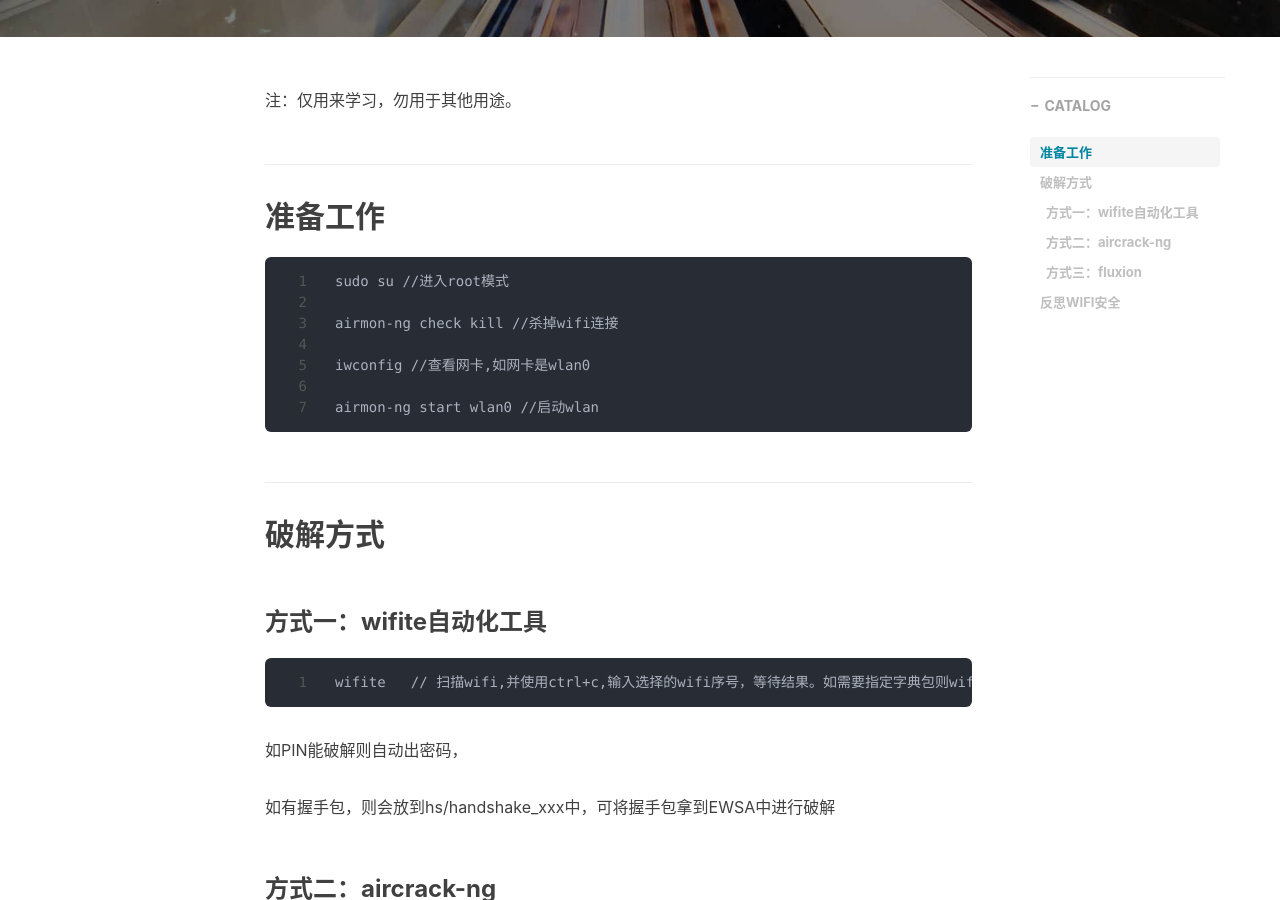
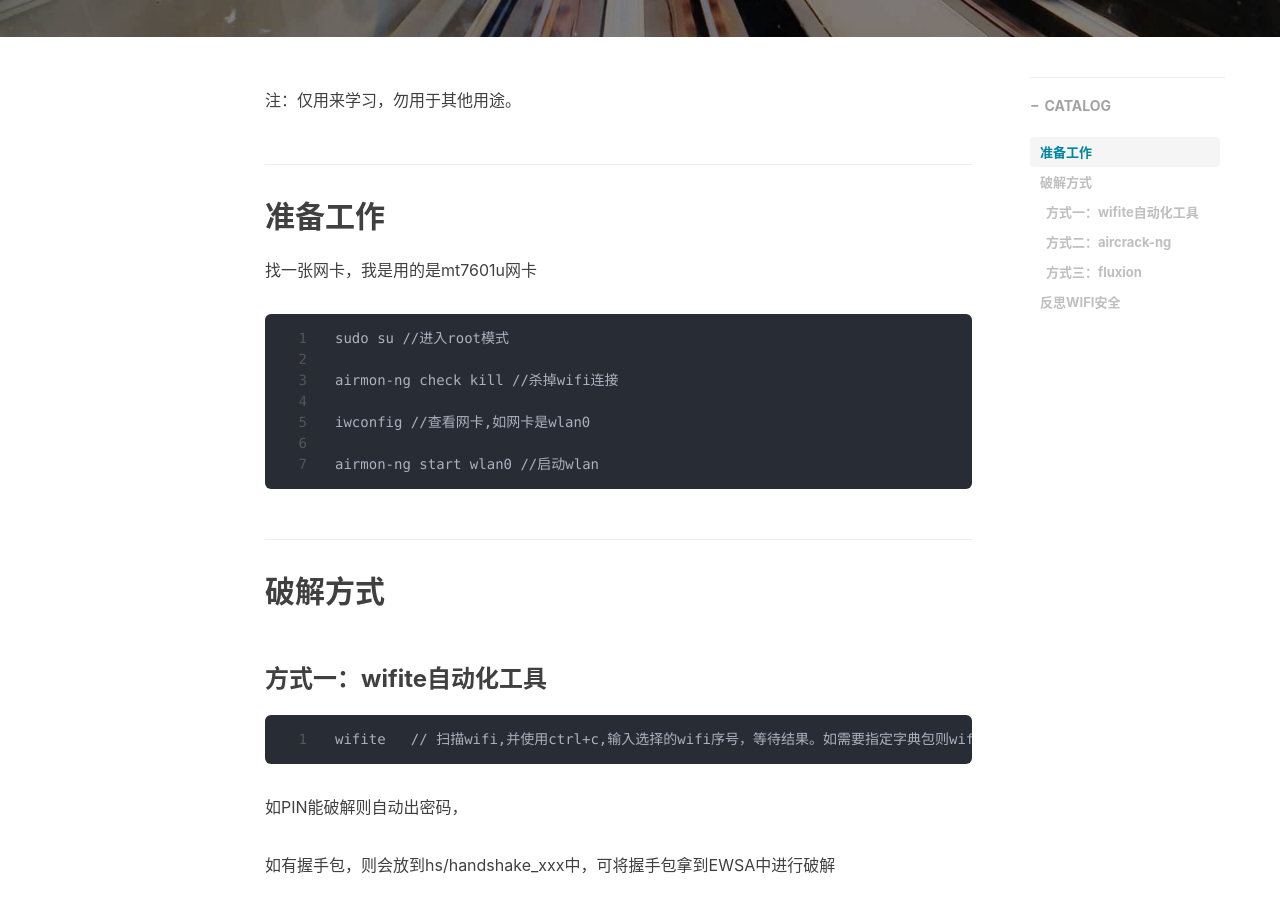
Before and after one commit to gumcstronger/gumcstronger.github.io, a Jekyll site: the page built from _posts/2023/2023-07-13-kali.md, in a window 1280 px wide and 900 px high, scrolled down 486 px. Built offline with Jekyll 4.4.1, drawn with Linux system fonts in a browser that asks for light colours; comment, search, counter and statistics services are not loaded.

Commit message:
Update 2023-07-13-kali.md

````diff
--- a/_posts/2023/2023-07-13-kali.md
+++ b/_posts/2023/2023-07-13-kali.md
@@ -12,6 +12,8 @@ tags:
 注：仅用来学习，勿用于其他用途。
 
 ## 准备工作
+
+找一张网卡，我是用的是mt7601u网卡
 
 ```
 sudo su //进入root模式
@@ -56,7 +58,6 @@ airodump-ng wlan0  //扫描wifi,并获得wifi的MAC
 
 ### 方式三：[fluxion](https://github.com/FluxionNetwork/fluxion)
 
-
 ## 反思WIFI安全
 
 * WIFI密码不要设置纯数字，需要含数字+字母+特殊符号
````
